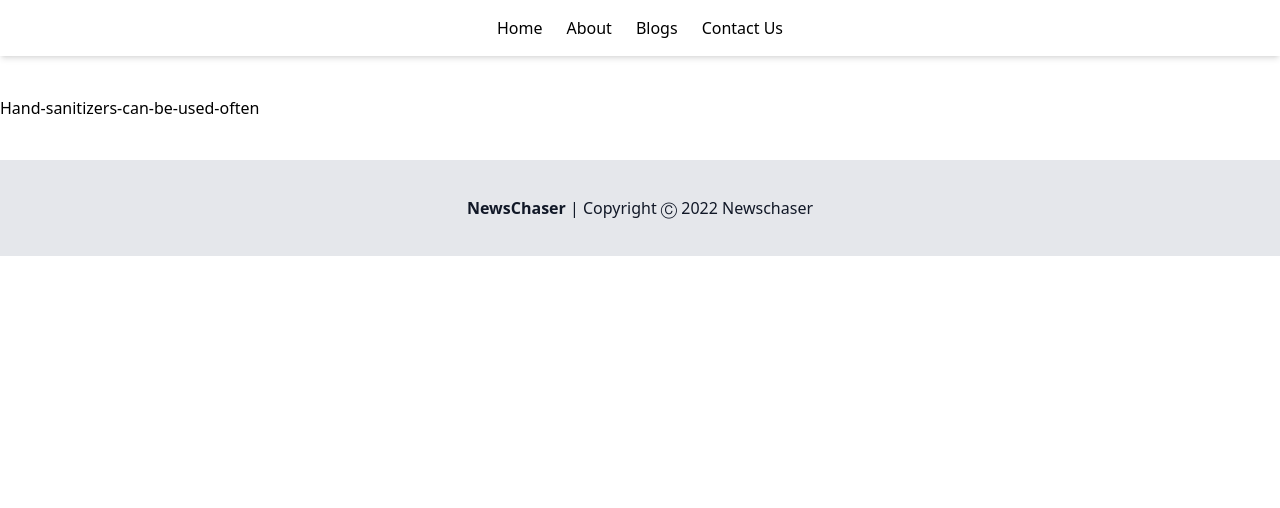
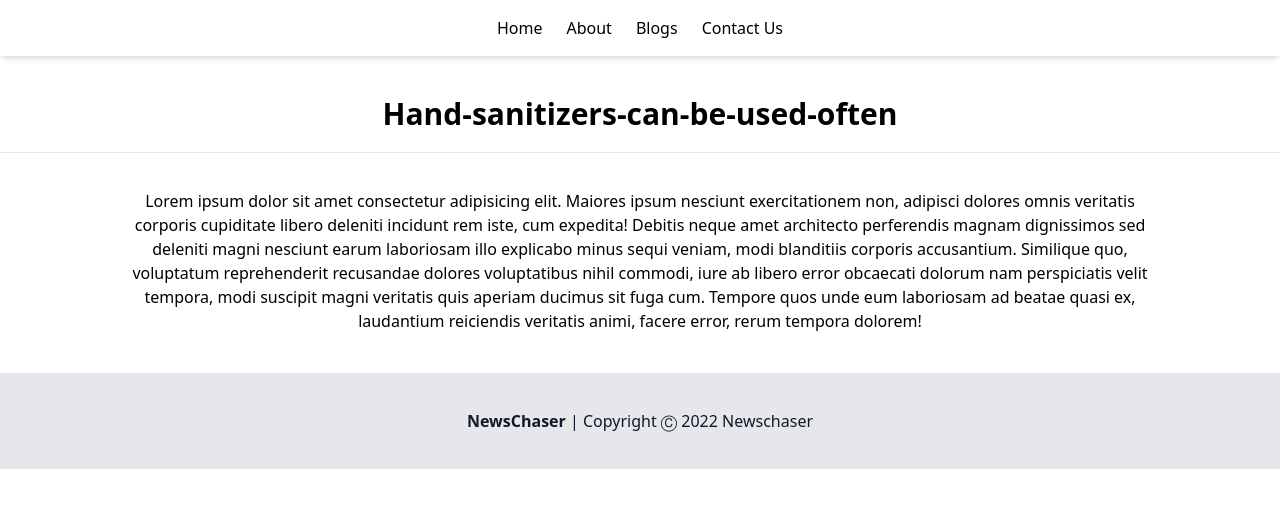
Before and after one commit to SpeedCodeWithMoksh/NextJs-Course, a Next.js app in the folder NewsChaser Blog/: page /blogpost/Hand-sanitizers-can-be-used-often in a window 1280 px wide. Shown: the top 508 px of the page. Built offline with nearby package versions, Linux system fonts and the light colour scheme.

Commit message:
NewsChaser Blog
Tutorial-9

```diff
--- a/NewsChaser Blog/pages/blog.js
+++ b/NewsChaser Blog/pages/blog.js
@@ -16,7 +16,7 @@ const blog = () => {
         <div className="md:flex-grow">
           <h2 className="text-2xl font-medium text-gray-900 title-font mb-2">Full Web</h2>
           <p className="leading-relaxed">blog, in full Web log or Weblog, online journal where an individual, group, or corporation presents a record of activities, thoughts, or beliefs. Some blogs operate mainly as news filters...</p>
-          <Link href={'/blogpost/[slug].js'}><a className="text-indigo-500 inline-flex items-center mt-4 cursor-pointer">Learn More
+          <Link href={'/blogpost/full-web'}><a className="text-indigo-500 inline-flex items-center mt-4">Learn More
             <svg className="w-4 h-4 ml-2" viewBox="0 0 24 24" stroke="currentColor" strokeWidth="2" fill="none" strokeLinecap="round" strokeLinejoin="round">
               <path d="M5 12h14"></path>
               <path d="M12 5l7 7-7 7"></path>
@@ -31,14 +31,14 @@ const blog = () => {
           <span className="mt-1 text-gray-500 text-sm">12 Jun 2019</span>
         </div>
         <div className="md:flex-grow">
-          <h2 className="text-2xl font-medium text-gray-900 title-font mb-2"> Hand sanitizers can be used often</h2>
+          <h2 className="text-2xl font-medium text-gray-900 title-font mb-2">Hand sanitizers can be used often</h2>
           <p className="leading-relaxed">An alcohol-based sanitizer does not create antibiotic resistance. Unlike other antiseptics and antibiotics, pathogens (harmful germs) do not seem to develop resistance to alcohol-based sanitizers...</p>
-          <a className="text-indigo-500 inline-flex items-center mt-4">Learn More
+          <Link href={'/blogpost/Hand-sanitizers-can-be-used-often'}><a className="text-indigo-500 inline-flex items-center mt-4">Learn More
             <svg className="w-4 h-4 ml-2" viewBox="0 0 24 24" stroke="currentColor" strokeWidth="2" fill="none" strokeLinecap="round" strokeLinejoin="round">
               <path d="M5 12h14"></path>
               <path d="M12 5l7 7-7 7"></path>
             </svg>
-          </a>
+          </a></Link>
         </div>
       </div>
       <div className="py-8 flex flex-wrap md:flex-nowrap">
@@ -50,12 +50,12 @@ const blog = () => {
         <div className="md:flex-grow">
           <h2 className="text-2xl font-medium text-gray-900 title-font mb-2">How to make a website without writing a code</h2>
           <p className="leading-relaxed">Glossier echo park pug, church-key sartorial biodiesel vexillologist pop-up snackwave ramps cornhole. Marfa 3 wolf moon party messenger bag selfies, poke vaporware kombucha lumbersexual pork belly polaroid hoodie portland craft beer...</p>
-          <a className="text-indigo-500 inline-flex items-center mt-4">Learn More
+          <Link href={'/blogpost/How-to-make-a-website-without-writing-a-code'}><a className="text-indigo-500 inline-flex items-center mt-4">Learn More
             <svg className="w-4 h-4 ml-2" viewBox="0 0 24 24" stroke="currentColor" strokeWidth="2" fill="none" strokeLinecap="round" strokeLinejoin="round">
               <path d="M5 12h14"></path>
               <path d="M12 5l7 7-7 7"></path>
             </svg>
-          </a>
+          </a></Link>
         </div>
       </div>
     </div>
--- a/NewsChaser Blog/pages/blogpost/[slug].js
+++ b/NewsChaser Blog/pages/blogpost/[slug].js
@@ -1,11 +1,25 @@
 import React from 'react'
 import {useRouter} from 'next/router'
+import Head from 'next/head'
 
 const Slug = () => {
     const router = useRouter();
     const {slug} = router.query;
   return (
-    <div>{slug}</div>
+    <div>
+        <Head>
+        <title>{slug}</title>
+        <meta name="description" content="Generated by create next app" />
+        <link rel="icon" href="/favicon.ico" />
+      </Head>
+    <div className='text-center'>
+    <div className='text-3xl font-bold'>{slug}</div>
+    <hr className='mt-5 mb-9'/>
+    <p className='mx-32'>
+      Lorem ipsum dolor sit amet consectetur adipisicing elit. Maiores ipsum nesciunt exercitationem non, adipisci dolores omnis veritatis corporis cupiditate libero deleniti incidunt rem iste, cum expedita! Debitis neque amet architecto perferendis magnam dignissimos sed deleniti magni nesciunt earum laboriosam illo explicabo minus sequi veniam, modi blanditiis corporis accusantium. Similique quo, voluptatum reprehenderit recusandae dolores voluptatibus nihil commodi, iure ab libero error obcaecati dolorum nam perspiciatis velit tempora, modi suscipit magni veritatis quis aperiam ducimus sit fuga cum. Tempore quos unde eum laboriosam ad beatae quasi ex, laudantium reiciendis veritatis animi, facere error, rerum tempora dolorem!
+    </p>
+    </div>
+    </div>
   )
 }
 
```
